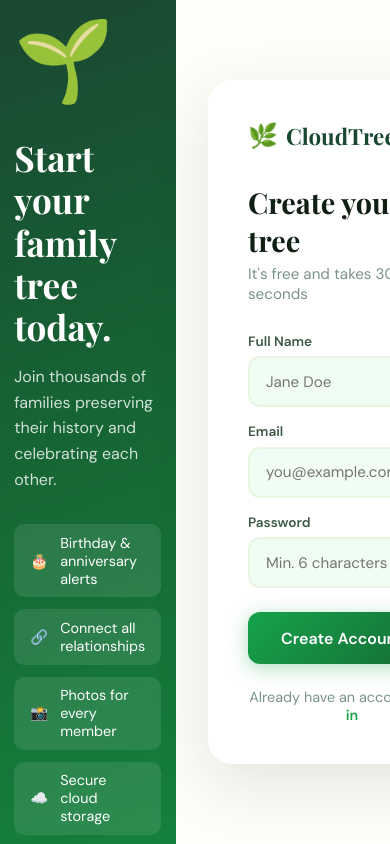
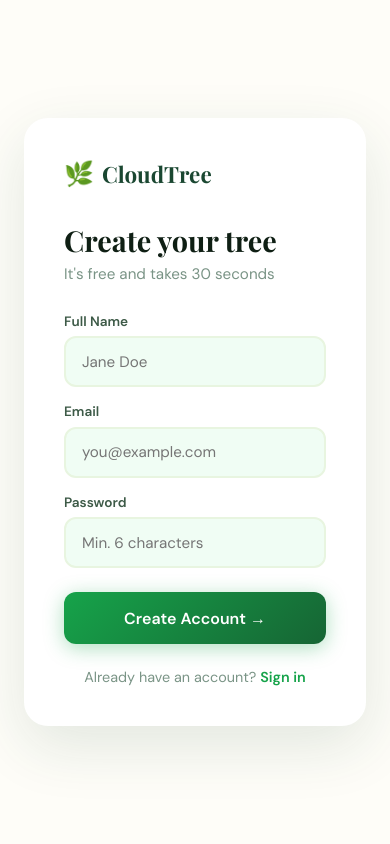
Before and after one commit to pvatshal/Cloud-Tree, a React (Vite) app in the folder client/: page /register in a window 390 px wide. Built offline with nearby package versions, Linux system fonts and the light colour scheme; the HTML template or start-up script is replaced by a standard one.

Commit message:
fix: mobile responsive login and register pages

```diff
--- a/client/src/index.css
+++ b/client/src/index.css
@@ -215,6 +215,17 @@ input:focus, select:focus, textarea:focus {
   .auth-banner {
     display: none !important;
   }
+
+  /* Auth pages */
+  .auth-banner {
+    display: none !important;
+  }
+
+  /* Form takes full width */
+  .auth-banner + div {
+    flex: 1 !important;
+    padding: 1.5rem !important;
+  }
 }
 
 @media (max-width: 480px) {
--- a/client/src/pages/Login.jsx
+++ b/client/src/pages/Login.jsx
@@ -25,8 +25,8 @@ export default function Login() {
 
   return (
     <div style={s.page}>
-      {/* Left decorative panel */}
-      <div style={s.panel}>
+      {/* Left decorative panel — hidden on mobile via CSS */}
+      <div className="auth-banner" style={s.panel}>
         <div style={s.panelInner}>
           <div style={s.treeIllustration}>🌳</div>
           <h1 style={s.panelTitle}>Your family story,<br/>beautifully preserved.</h1>
@@ -41,6 +41,12 @@ export default function Login() {
 
       {/* Right form panel */}
       <div style={s.formSide}>
+        {/* Mobile-only logo */}
+        <div className="auth-mobile-logo" style={{ display: 'none', alignItems: 'center', gap: '0.5rem', marginBottom: '1.5rem' }}>
+          <span style={{ fontSize: '2rem' }}>🌿</span>
+          <span style={{ fontFamily: 'Playfair Display, serif', fontSize: '1.6rem', color: 'var(--forest)', fontWeight: 700 }}>CloudTree</span>
+        </div>
+
         <div style={s.card} className="scale-in">
           <div style={s.logoRow}>
             <span style={s.logoIcon}>🌿</span>
@@ -92,8 +98,7 @@ const s = {
   panelSub: { fontSize: '1rem', opacity: 0.8, lineHeight: 1.6, marginBottom: '2rem' },
   dots: { display: 'flex', flexWrap: 'wrap', gap: '0.5rem' },
   dot: { background: 'rgba(255,255,255,0.15)', borderRadius: '99px', padding: '0.3rem 0.8rem', fontSize: '0.8rem', backdropFilter: 'blur(4px)' },
-
-  formSide: { flex: 1, display: 'flex', alignItems: 'center', justifyContent: 'center', background: 'var(--cream)', padding: '2rem' },
+  formSide: { flex: 1, display: 'flex', flexDirection: 'column', alignItems: 'center', justifyContent: 'center', background: 'var(--cream)', padding: '2rem', overflowY: 'auto' },
   card: { width: '100%', maxWidth: '400px', background: 'white', borderRadius: '24px', padding: '2.5rem', boxShadow: '0 20px 60px rgba(26,71,49,0.12)' },
   logoRow: { display: 'flex', alignItems: 'center', gap: '0.5rem', marginBottom: '2rem' },
   logoIcon: { fontSize: '1.5rem' },
@@ -103,19 +108,8 @@ const s = {
   errorBox: { background: '#fef2f2', border: '1px solid #fecaca', borderRadius: '10px', padding: '0.75rem 1rem', color: '#dc2626', fontSize: '0.9rem', marginBottom: '1rem' },
   fieldGroup: { display: 'flex', flexDirection: 'column', gap: '0.4rem', marginBottom: '1rem' },
   label: { fontSize: '0.85rem', fontWeight: 600, color: 'var(--text-mid)' },
-  input: {
-    padding: '0.85rem 1rem', borderRadius: '12px', border: '2px solid #e8f5e0',
-    fontSize: '0.95rem', outline: 'none', transition: 'border 0.2s',
-    background: 'var(--sage-soft)', fontFamily: 'DM Sans, sans-serif',
-  },
-  btn: {
-    width: '100%', padding: '0.95rem', background: 'linear-gradient(135deg, #16a34a, #166534)',
-    color: 'white', border: 'none', borderRadius: '12px', fontSize: '1rem',
-    fontWeight: 600, cursor: 'pointer', marginTop: '0.5rem', marginBottom: '1.5rem',
-    fontFamily: 'DM Sans, sans-serif', letterSpacing: '0.01em',
-    boxShadow: '0 4px 20px rgba(22,163,74,0.35)',
-    transition: 'transform 0.15s, box-shadow 0.15s',
-  },
+  input: { padding: '0.85rem 1rem', borderRadius: '12px', border: '2px solid #e8f5e0', fontSize: '0.95rem', outline: 'none', transition: 'border 0.2s', background: 'var(--sage-soft)', fontFamily: 'DM Sans, sans-serif' },
+  btn: { width: '100%', padding: '0.95rem', background: 'linear-gradient(135deg, #16a34a, #166534)', color: 'white', border: 'none', borderRadius: '12px', fontSize: '1rem', fontWeight: 600, cursor: 'pointer', marginTop: '0.5rem', marginBottom: '1.5rem', fontFamily: 'DM Sans, sans-serif', letterSpacing: '0.01em', boxShadow: '0 4px 20px rgba(22,163,74,0.35)', transition: 'transform 0.15s, box-shadow 0.15s' },
   switchText: { textAlign: 'center', color: 'var(--text-soft)', fontSize: '0.9rem' },
   link: { color: 'var(--forest-light)', fontWeight: 600, textDecoration: 'none' },
 };
--- a/client/src/pages/Register.jsx
+++ b/client/src/pages/Register.jsx
@@ -25,7 +25,7 @@ export default function Register() {
 
   return (
     <div style={s.page}>
-      <div style={s.panel}>
+      <div className="auth-banner" style={s.panel}>
         <div style={s.panelInner}>
           <div style={s.treeIllustration}>🌱</div>
           <h1 style={s.panelTitle}>Start your family tree today.</h1>
@@ -90,17 +90,14 @@ export default function Register() {
 
 const s = {
   page: { display: 'flex', height: '100vh', width: '100vw', overflow: 'hidden' },
-  panel: {
-    width: '45%', background: 'linear-gradient(160deg, #1a4731 0%, #166534 50%, #15803d 100%)',
-    display: 'flex', alignItems: 'center', justifyContent: 'center', padding: '3rem',
-  },
+  panel: { width: '45%', background: 'linear-gradient(160deg, #1a4731 0%, #166534 50%, #15803d 100%)', display: 'flex', alignItems: 'center', justifyContent: 'center', padding: '3rem' },
   panelInner: { color: 'white', maxWidth: '380px' },
   treeIllustration: { fontSize: '5rem', display: 'block', marginBottom: '1.5rem' },
   panelTitle: { fontFamily: 'Playfair Display, serif', fontSize: '2.2rem', lineHeight: 1.2, marginBottom: '1rem', fontWeight: 700 },
   panelSub: { fontSize: '1rem', opacity: 0.8, lineHeight: 1.6, marginBottom: '2rem' },
   features: { display: 'flex', flexDirection: 'column', gap: '0.75rem' },
   feature: { display: 'flex', gap: '0.75rem', alignItems: 'center', background: 'rgba(255,255,255,0.1)', borderRadius: '10px', padding: '0.6rem 1rem', fontSize: '0.9rem', backdropFilter: 'blur(4px)' },
-  formSide: { flex: 1, display: 'flex', alignItems: 'center', justifyContent: 'center', background: 'var(--cream)', padding: '2rem' },
+  formSide: { flex: 1, display: 'flex', flexDirection: 'column', alignItems: 'center', justifyContent: 'center', background: 'var(--cream)', padding: '2rem', overflowY: 'auto' },
   card: { width: '100%', maxWidth: '400px', background: 'white', borderRadius: '24px', padding: '2.5rem', boxShadow: '0 20px 60px rgba(26,71,49,0.12)' },
   logoRow: { display: 'flex', alignItems: 'center', gap: '0.5rem', marginBottom: '2rem' },
   logoIcon: { fontSize: '1.5rem' },
```
